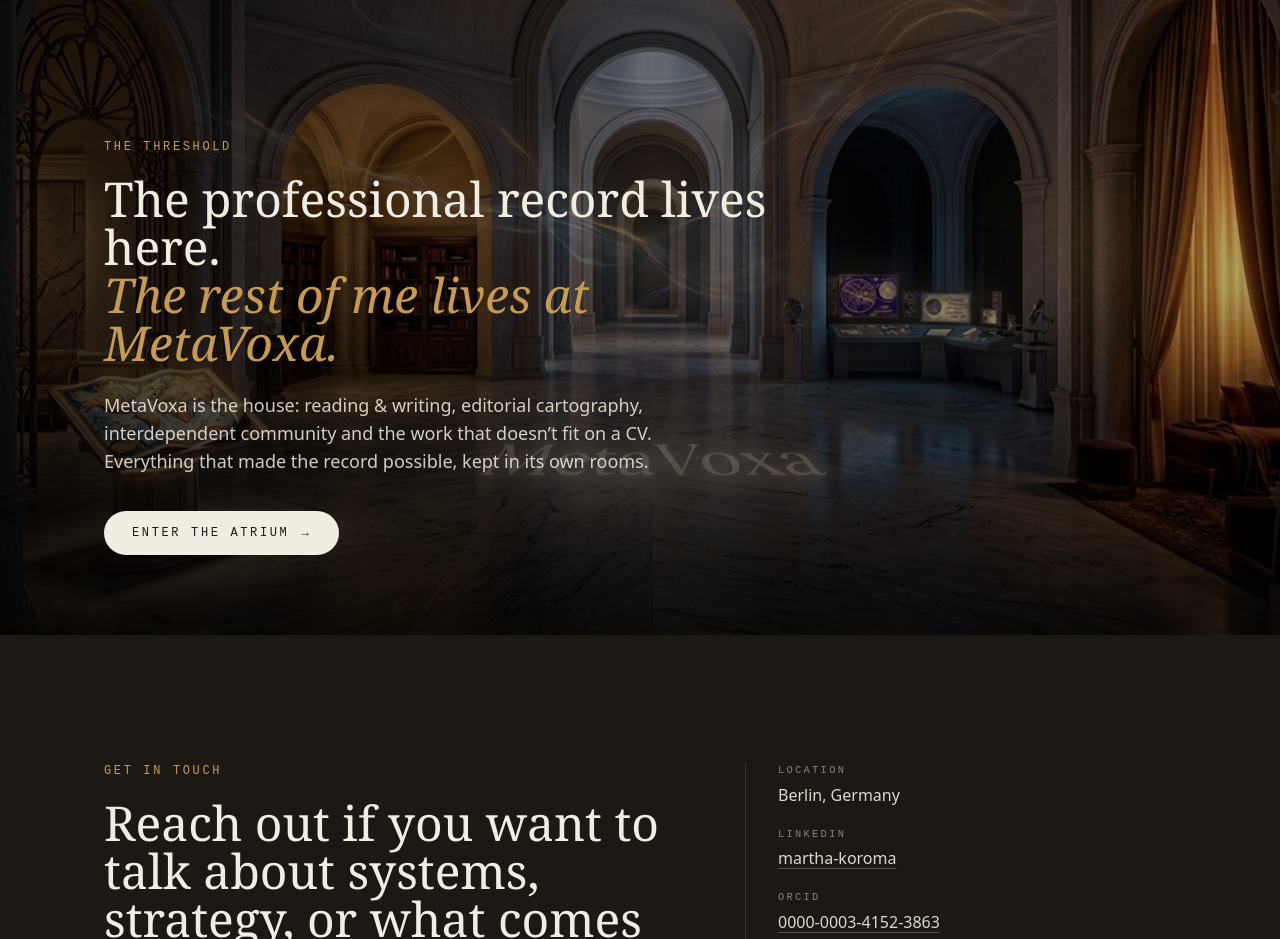
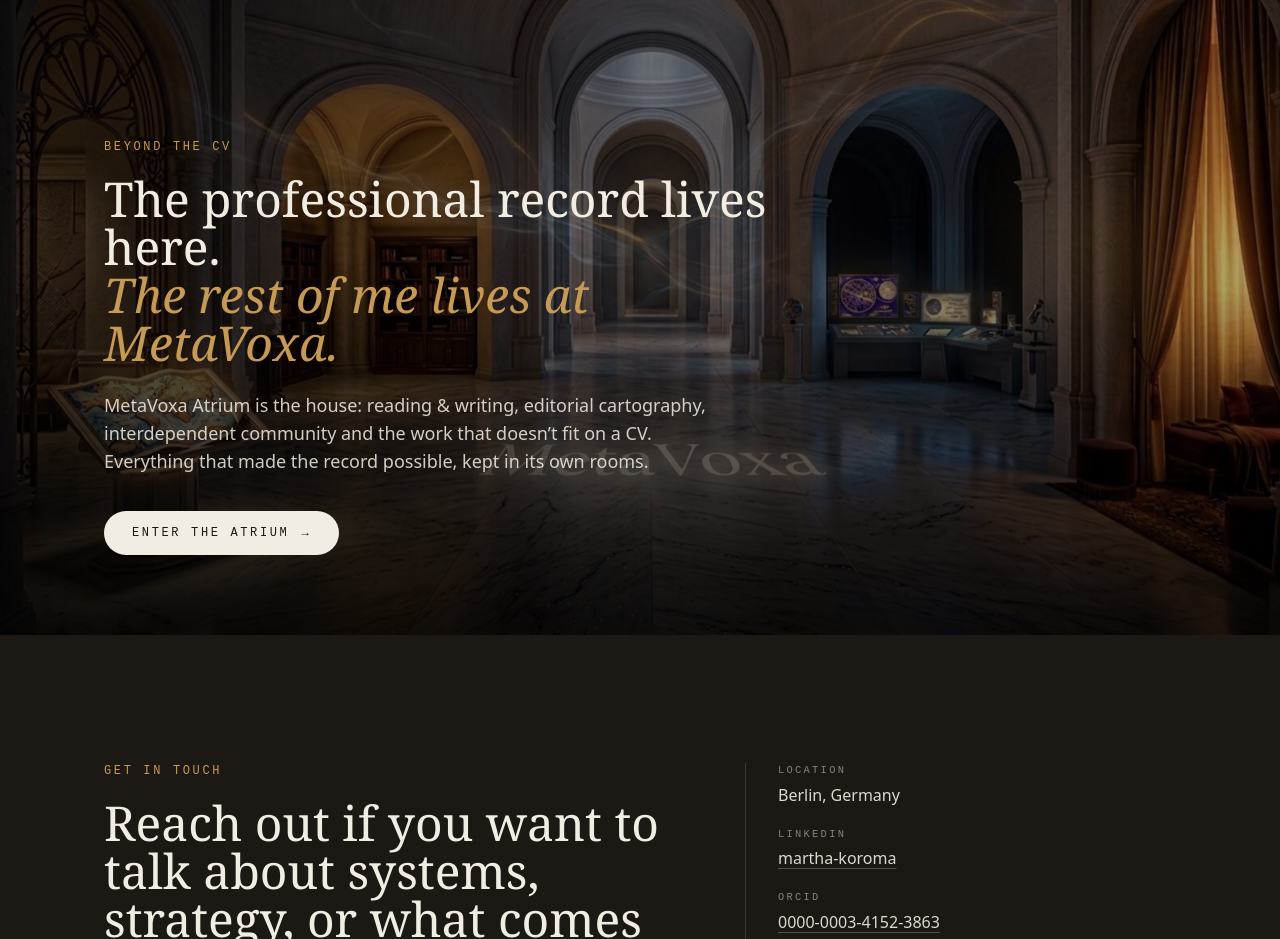
Before and after one commit to semresident222-collab/Martha-Wuya-Koroma, a Next.js app: page / in a window 1280 px wide. Shown: the part 9400-10339 px from the top of the page. Built offline with nearby package versions, Linux system fonts and the light colour scheme.

Commit message:
Update Doorway.tsx

```diff
--- a/components/Doorway.tsx
+++ b/components/Doorway.tsx
@@ -39,7 +39,7 @@ export default function Doorway() {
           <div className="mx-auto w-full max-w-content px-6 pb-14 md:px-10 md:pb-20">
             <Reveal className="max-w-2xl">
               <p className="font-mono text-xs uppercase tracking-eyebrow text-gilt-bright">
-                The threshold
+               Beyond the CV
               </p>
               <h2 className="mt-5 font-display text-3xl font-light leading-[1.1] text-parchment md:text-5xl">
                 The professional record lives here.
@@ -49,7 +49,7 @@ export default function Doorway() {
                 </span>
               </h2>
               <p className="mt-6 max-w-prose font-body text-base leading-relaxed text-parchment/85 md:text-lg">
-                MetaVoxa is the house: reading &amp; writing, editorial cartography,
+                MetaVoxa Atrium is the house: reading &amp; writing, editorial cartography,
                 interdependent community and the work that doesn&rsquo;t fit on a CV.
                 Everything that made the record possible, kept in its own rooms.
               </p>
```
